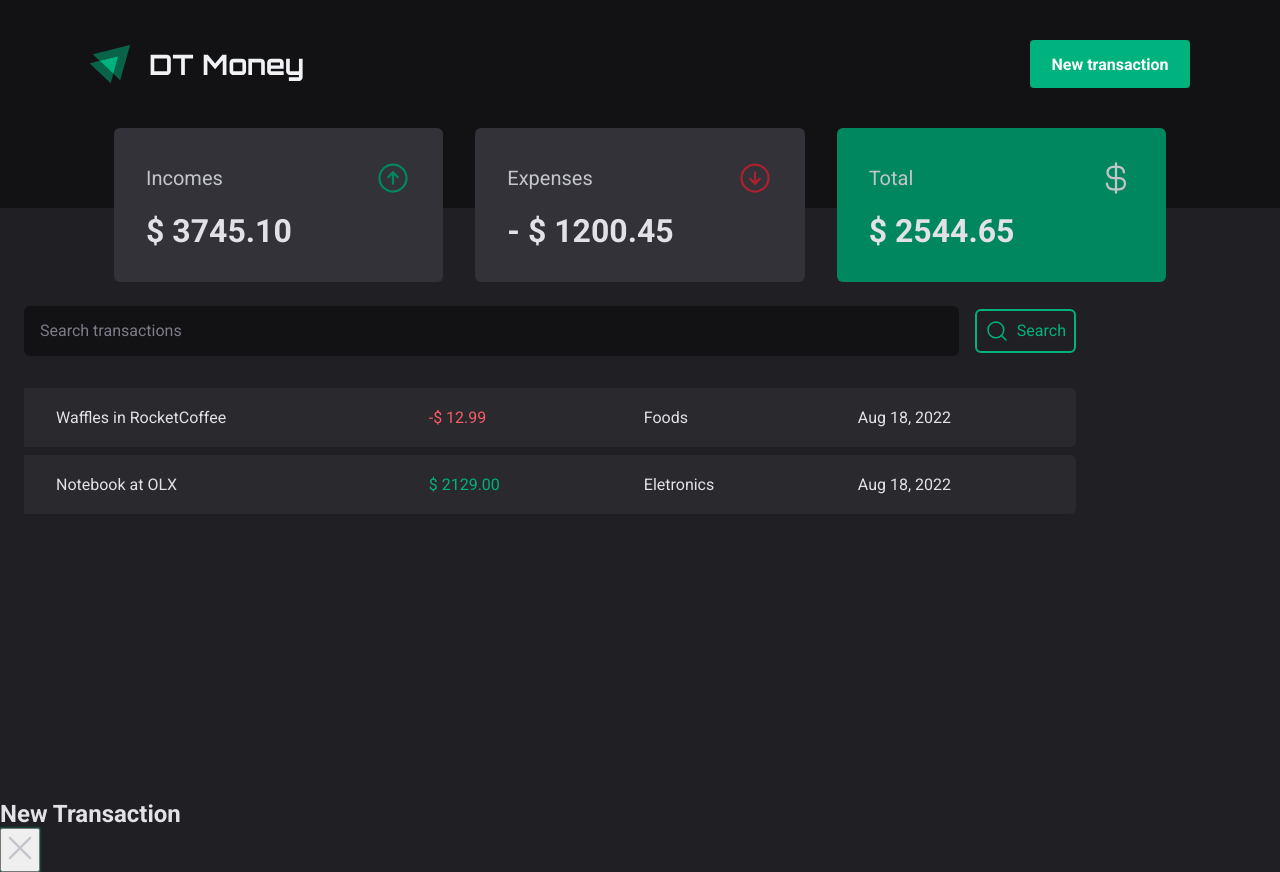
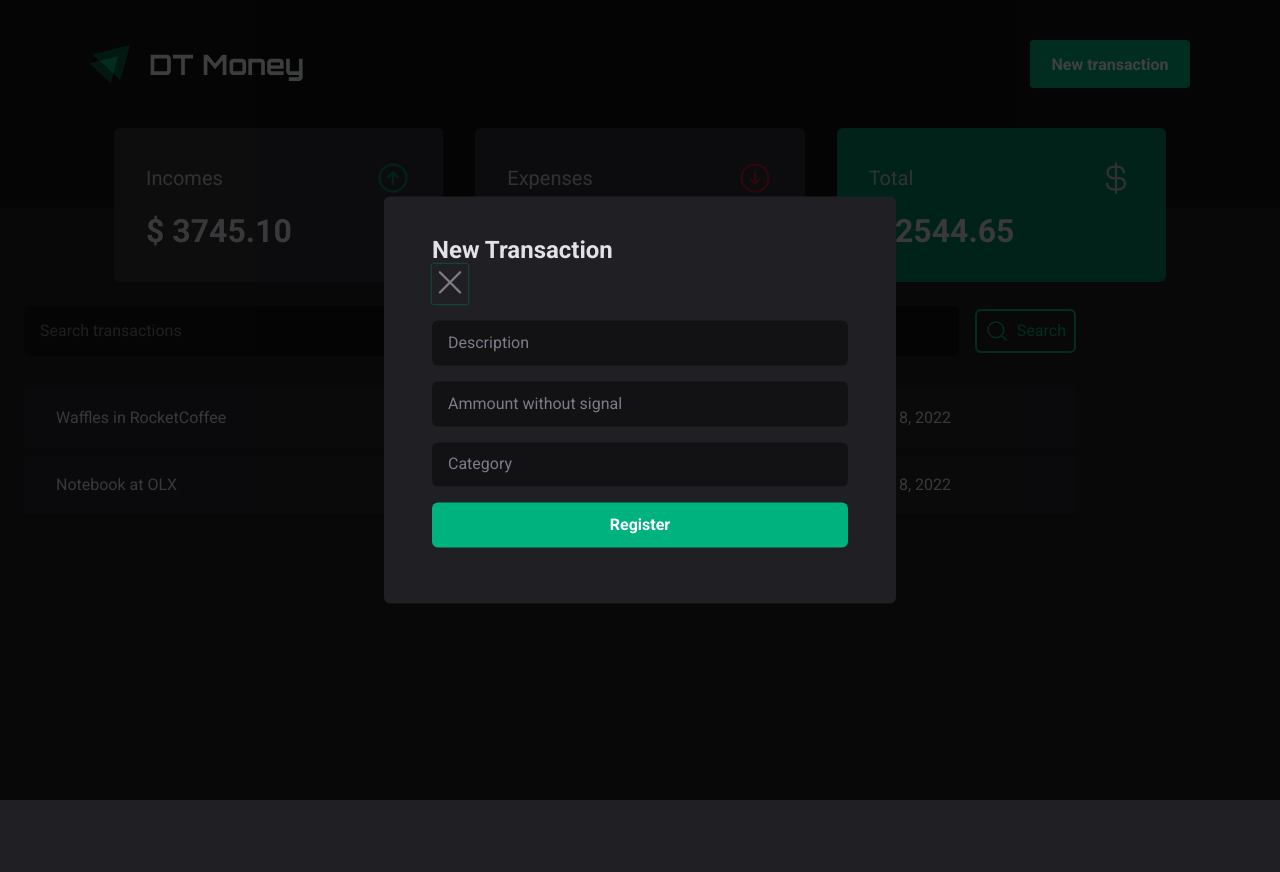
Before and after one commit to ssdev-95/ignite-2022-module-03-dt-money, a React (Vite) app: page / in a window 1280 px wide. Both pictures are taken after a click on the button "New transaction". After the commit the page ends 800 px from the top, so only its background shows below. Built offline with nearby package versions, Linux system fonts and the light colour scheme.

Commit message:
update: modal component

```diff
--- a/src/components/modal/index.tsx
+++ b/src/components/modal/index.tsx
@@ -1,16 +1,18 @@
 import { ReactNode } from 'react'
-import { useTheme } from 'styled-components'
 import * as Dialog from '@radix-ui/react-dialog'
 import { X as IconX } from 'phosphor-react'
-//import { ModalContainer } from './styles'
+import {
+  ModalContainer,
+	ModalOverlay,
+	ModalContent,
+	CloseButton
+} from './styles'
 
 type ModalProps = {
   children:ReactNode
 }
 
 export function Modal( {children }: ModalProps) {
-  const theme = useTheme()
-
   return (
 		<Dialog.Root>
 		  <Dialog.Trigger asChild>
@@ -18,20 +20,25 @@ export function Modal( {children }: ModalProps) {
 		  </Dialog.Trigger>
 
 			<Dialog.Portal>
-			  <Dialog.Overlay />
+			  <ModalOverlay />
 
-				<Dialog.Content>
+				<ModalContainer>
 				  <Dialog.Title>
 					  New Transaction
 					</Dialog.Title>
 
-					<Dialog.Close>
-					  <IconX
-						  size={36}
-							color={theme['gray-300']}
-						/>
-					</Dialog.Close>
-				</Dialog.Content>
+  				<CloseButton>
+  				  <IconX size={36} />
+					</CloseButton>
+
+					<ModalContent>
+					  <input placeholder="Description" />
+						<input placeholder="Ammount without signal" />
+						<input placeholder="Category" />
+
+						<button type="submit">Register</button>
+					</ModalContent>
+				</ModalContainer>
 			</Dialog.Portal>
 		</Dialog.Root>
 	)
--- a/src/components/modal/styles.ts
+++ b/src/components/modal/styles.ts
@@ -1,5 +1,63 @@
 import styled from 'styled-components'
+import * as Dialog from '@radix-ui/react-dialog'
 
-export const ModalOverlay = styled.div``
+export const ModalOverlay = styled(Dialog.Overlay)`
+  width: 100vw;
+	height: 100vh;
 
-export const ModalContainer= styled.div``
+	position: fixed;
+	inset: 0;
+
+	background: rgba(0,0,0,0.75);
+`
+
+export const ModalContainer = styled(Dialog.Content)`
+  min-width: 32rem;
+	padding: 2.5rem 3rem;
+	border-radius: 6px;
+
+	position: fixed;
+	top: 50%;
+	left: 50%;
+	transform: translate(-50%, -50%);
+
+	background-color: ${(props) => props.theme['gray-800']};
+`
+
+export const ModalContent = styled.form`
+  display: flex;
+	flex-direction: column;
+	gap: 1rem;
+
+	margin: 1rem 0;
+
+	input {
+		height: 2.8rem;
+		border: 0;
+		border-radius: 6px;
+		color: ${(props) => props.theme.white};
+		background-color: ${(props) => props.theme['gray-900']};
+		text-indent: 1rem;
+
+		&::placeholder {
+		  color: ${(props) => props.theme['gray-500']};
+		}
+	}
+
+	button {
+		height: 2.8rem;
+		border: 0;
+		border-radius: 6px;
+
+		background-color: ${(props) => props.theme['green-300']};
+		color: ${(props) => props.theme.white};
+		font-weight: 700;
+		font-size: 1rem;
+	}
+`
+
+export const CloseButton = styled(Dialog.Close)`
+  background-color: transparent;
+	border: 0;
+	color: ${(props) => props.theme['gray-500']};
+`
```
